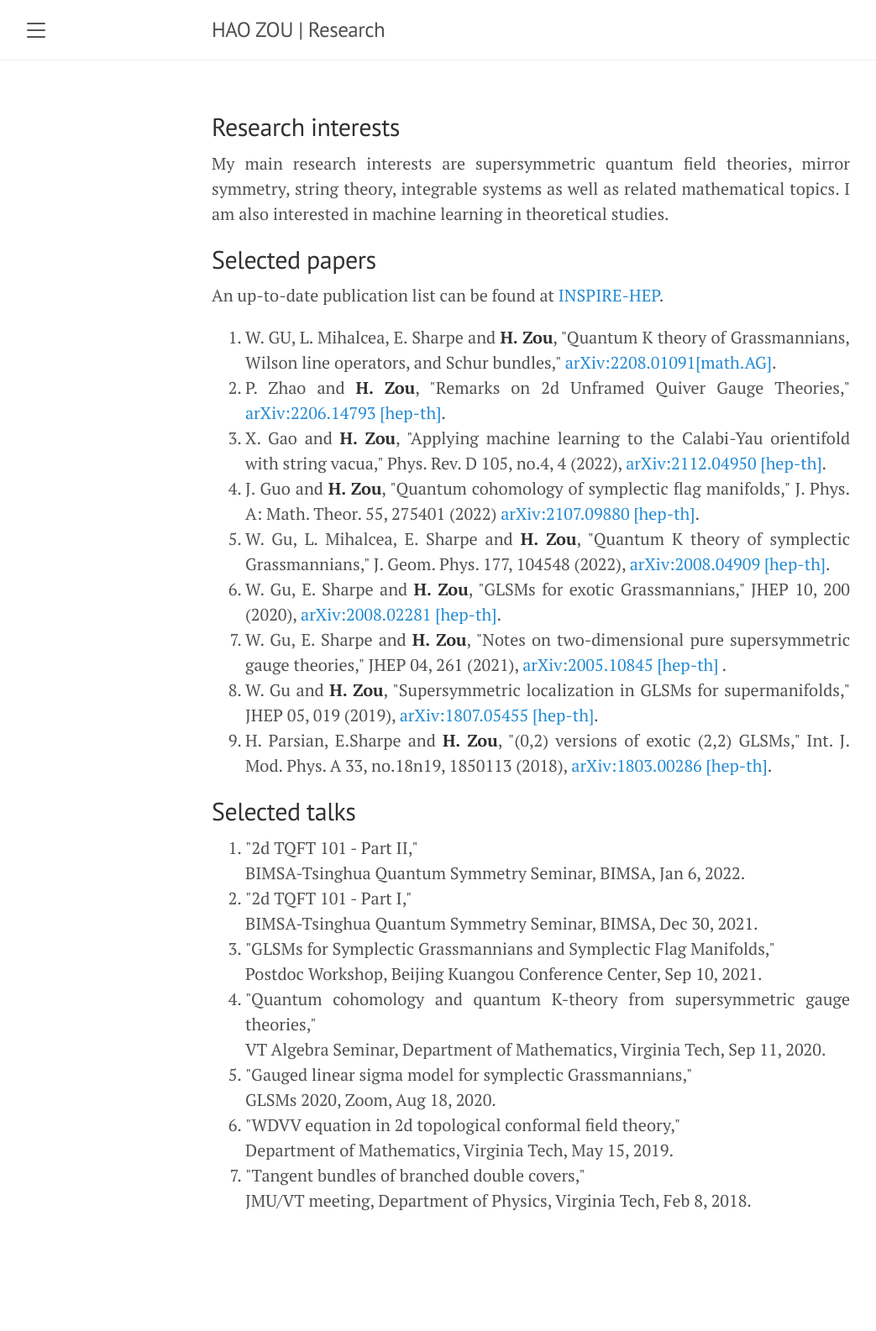
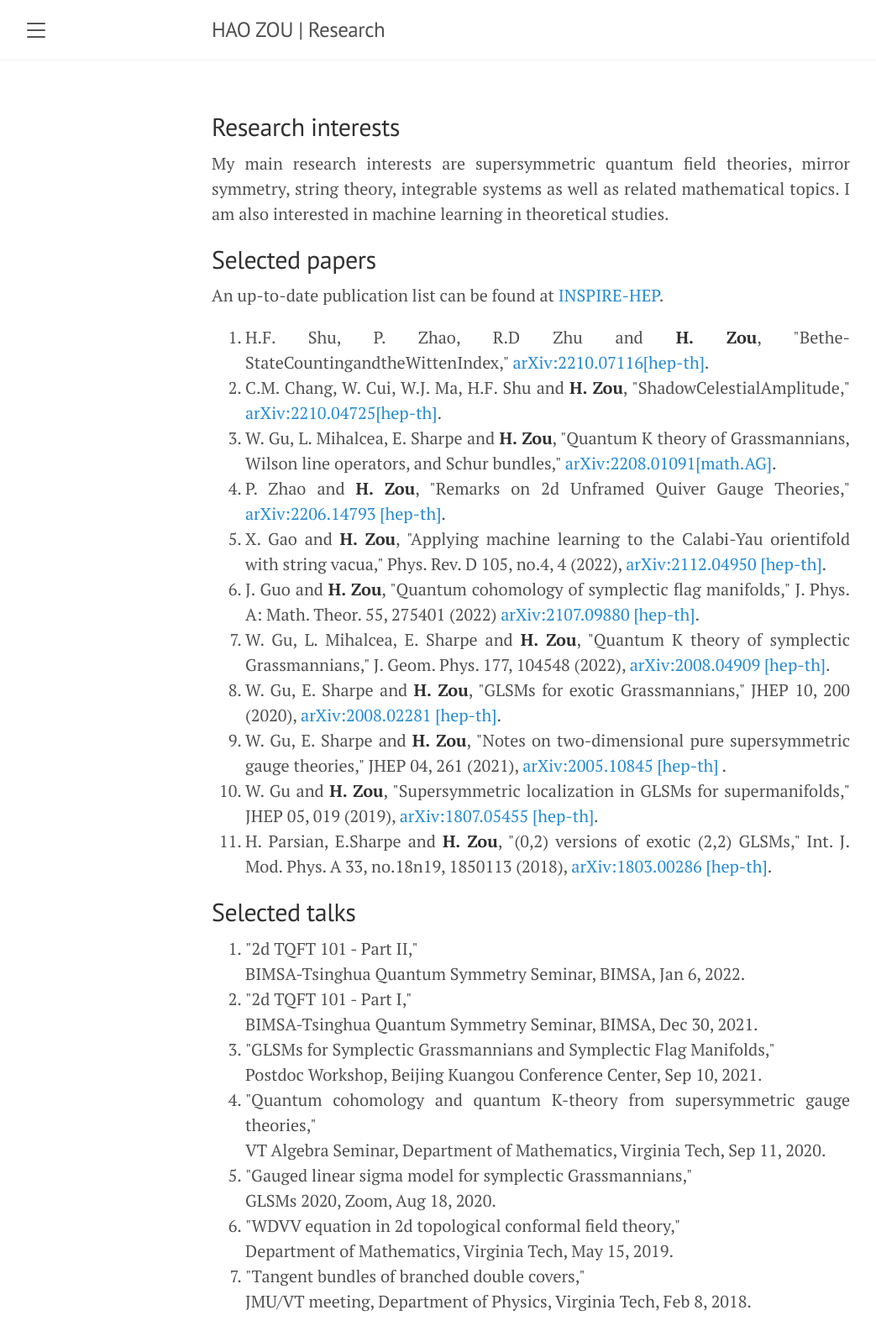
Before and after one commit to hhzou/hhzou.github.io, a Jekyll site: the page built from research/index.html, in a window 1280 px wide. Shown: the whole page at 84% size, without its empty margins (8-1051 px from the left). Built offline with Jekyll 4.4.1, drawn with Linux system fonts in a browser that asks for light colours; before the commit the page ends 1465 px from its top, so only the background shows below that.

Commit message:
update publications

```diff
--- a/events/index.html
+++ b/events/index.html
@@ -30,7 +30,7 @@ title: Events
 			<strong> Conference </strong>
 			<ul>
 				<li>
-			 		Strings at Sanya (<a href="http://www.tsimf.cn/meeting/detail?id=287" target="_blank" rel="noopener noreferrer"> Website</a>, Nov. 8-11, 2022)
+			 		Strings at Sanya (<a href="http://www.tsimf.cn/meeting/detail?id=299" target="_blank" rel="noopener noreferrer"> Website</a>, Nov. 8-11, 2022)
 				</li>
 			</ul>
 		</li>
--- a/research/index.html
+++ b/research/index.html
@@ -14,7 +14,9 @@ title: Research
 	<!--
 		<li>W. Gu, L. Mihalcea, E. Sharpe and <strong>H. Zou</strong>, "Quantum K theory of Grassmannians, Wilson line operators, and Schur bundles, " in preparation.</li>
 	-->
-		<li> W. GU, L. Mihalcea, E. Sharpe and <strong>H. Zou</strong>, "Quantum K theory of Grassmannians, Wilson line operators, and Schur bundles," <a href="https://arxiv.org/abs/2208.01091"> arXiv:2208.01091[math.AG]</a>.</li>
+		<li> H.F. Shu, P. Zhao, R.D Zhu and <strong>H. Zou</strong>, "Bethe-StateCountingandtheWittenIndex," <a href="https://arxiv.org/abs/2210.07116"> arXiv:2210.07116[hep-th]</a>.</li>
+		<li> C.M. Chang, W. Cui, W.J. Ma, H.F. Shu and <strong>H. Zou</strong>, "ShadowCelestialAmplitude," <a href="https://arxiv.org/abs/2210.04725"> arXiv:2210.04725[hep-th]</a>. </li>
+		<li> W. Gu, L. Mihalcea, E. Sharpe and <strong>H. Zou</strong>, "Quantum K theory of Grassmannians, Wilson line operators, and Schur bundles," <a href="https://arxiv.org/abs/2208.01091"> arXiv:2208.01091[math.AG]</a>.</li>
 		<li>P. Zhao and <strong>H. Zou</strong>, "Remarks on 2d Unframed Quiver Gauge Theories," <a href="https://arxiv.org/abs/2206.14793"> arXiv:2206.14793 [hep-th]</a>. </li>
 		<li>X. Gao and <strong>H. Zou</strong>, "Applying machine learning to the Calabi-Yau orientifold with string vacua," Phys. Rev. D 105, no.4, 4 (2022), <a href = "https://arxiv.org/abs/2112.04950"> arXiv:2112.04950 [hep-th]</a>. </li>
 		<li>J. Guo and <strong>H. Zou</strong>, "Quantum cohomology of symplectic flag manifolds," J. Phys. A: Math. Theor. 55, 275401 (2022)<a href = "https://arxiv.org/abs/2107.09880"> arXiv:2107.09880 [hep-th]</a>. </li>
```
